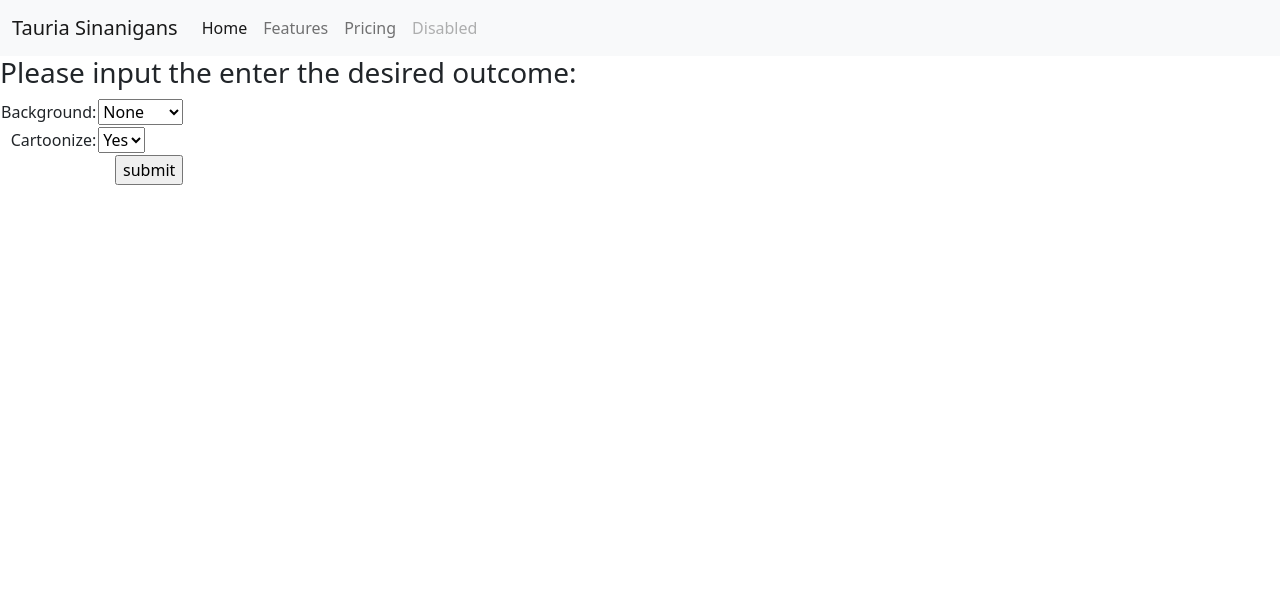
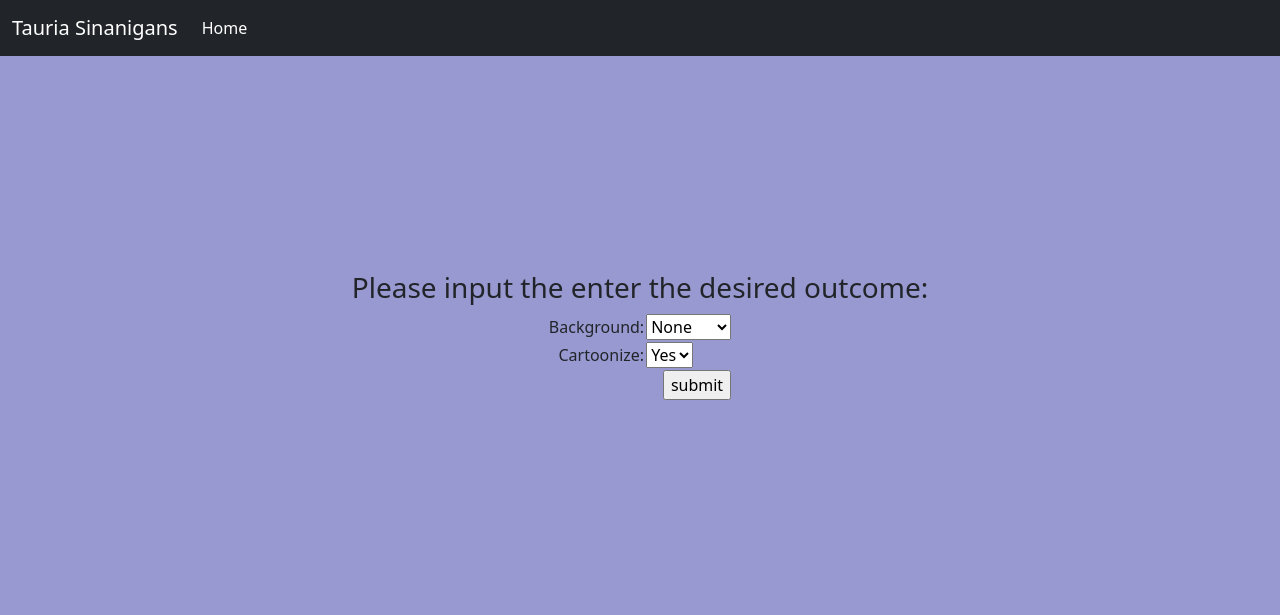
Before and after one commit to msaad1311/Tauria_Sinanigans, a Flask app: page / in a window 1280 px wide. Shown: the top 615 px of the page. Run offline with Flask 2, Linux system fonts and the light colour scheme; some libraries are stand-ins or nearby versions.

Commit message:
updated the code

```diff
--- a/static/css/style.css
+++ b/static/css/style.css
@@ -1,38 +1,12 @@
-body{
-  background-color: black;
-}
-.buttono:onclick{
-  opacity: 1;
+.bodys{
+  background-color: rgba(70, 70, 172, 0.548);
 }
 
-.frames {
-  padding-top: 3em;
+.center-screen {
+  display: flex;
+  flex-direction: column;
+  justify-content: center;
+  align-items: center;
+  text-align: center;
+  min-height: 70vh;
 }
-
-#canvas {
-  filter: drop-shadow(0 0 5px rgba(0, 0, 0, 0.2));
-}
-
-.reshape {
-  width: 1190px;
-  height: 960px;
-}
-
-.backgrounds {
-  height: 150px;
-  width: 210px;
-  margin: 10px;
-  border-style: none;
-  opacity: 0.5;
-  /* margin-right: 20px;
-    display: block; */
-}
-
-.backgrounds:hover {
-  opacity: 1;
-}
-
-.cartoon-button {
-  padding-left: 500px;
-  padding-top: 10px;
-}
--- a/templates/base.html
+++ b/templates/base.html
@@ -3,15 +3,15 @@
   <head>
     <meta charset="UTF-8" />
     <meta name="viewport" content="width=device-width, initial-scale=1.0" />
-    <link rel="stylesheet" href="../static/css/style.css" />
+    <link type="text/css" rel="stylesheet" href="{{ url_for('static', filename='css/style.css') }}" />
     <link href="https://cdn.jsdelivr.net/gh/gitbrent/bootstrap-switch-button@1.1.0/css/bootstrap-switch-button.min.css" rel="stylesheet"/>
     <script src="https://cdn.jsdelivr.net/gh/gitbrent/bootstrap-switch-button@1.1.0/dist/bootstrap-switch-button.min.js"></script>
     <link href="https://cdn.jsdelivr.net/npm/bootstrap@5.0.0-beta1/dist/css/bootstrap.min.css" rel="stylesheet" integrity="sha384-giJF6kkoqNQ00vy+HMDP7azOuL0xtbfIcaT9wjKHr8RbDVddVHyTfAAsrekwKmP1" crossorigin="anonymous"/>
     <title>Tauria Sinani GANs</title>
   </head>
-  <body>
+  <body class="bodys">
     <!-- Navigation bar -->
-    <nav class="navbar navbar-expand-lg navbar-light bg-light">
+    <nav class="navbar navbar-expand-lg navbar-dark bg-dark">
       <div class="container-fluid">
         <a class="navbar-brand" href="#">Tauria Sinanigans</a>
         <button class="navbar-toggler" type="button" data-bs-toggle="collapse" data-bs-target="#navbarNavAltMarkup" aria-controls="navbarNavAltMarkup" aria-expanded="false" aria-label="Toggle navigation">
@@ -19,10 +19,7 @@
         </button>
         <div class="collapse navbar-collapse" id="navbarNavAltMarkup">
           <div class="navbar-nav">
-            <a class="nav-link active" aria-current="page" href="#">Home</a>
-            <a class="nav-link" href="#">Features</a>
-            <a class="nav-link" href="#">Pricing</a>
-            <a class="nav-link disabled" href="#" tabindex="-1" aria-disabled="true">Disabled</a>
+            <a class="nav-link active" aria-current="page" href="{{url_for('index')}}">Home</a>
           </div>
         </div>
       </div>
--- a/templates/home.html
+++ b/templates/home.html
@@ -1,5 +1,5 @@
 {%extends 'base.html'%} {%block content%}
-<div class="jumbotron">
+<div class="center-screen">
   <h3>Please input the enter the desired outcome:</h3>
   <form action="/res" method="POST">
     <table>
--- a/templates/results.html
+++ b/templates/results.html
@@ -2,7 +2,9 @@
 
 <h1>PyShine streaming processed video...</h1>
 <br />
-<img src="{{url_for('video_feed')}}" />
+<div class="center-screen">
+  <img src="{{url_for('video_feed')}}" />
+</div>
 <br />
 <input type="button" value="Go back!" onclick="history.back()" />
 
```
